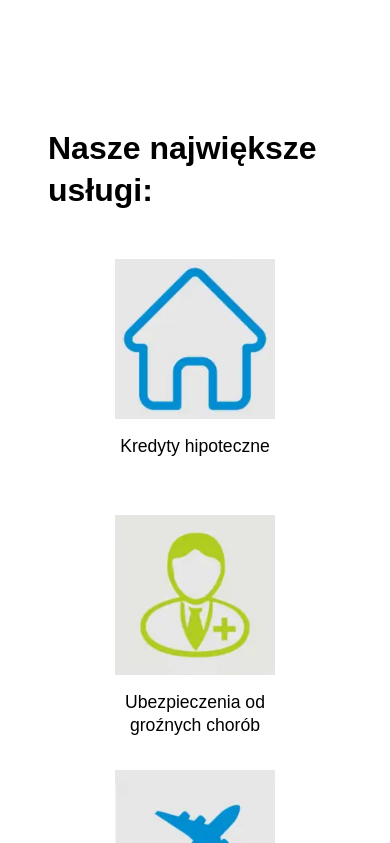
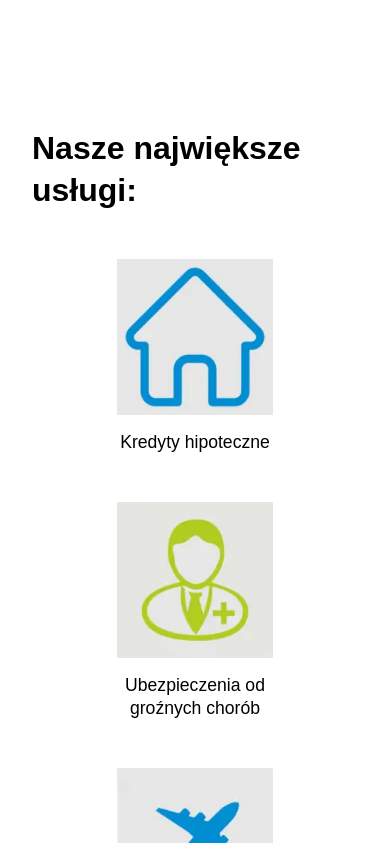
Before and after one commit to TZ-fn/MyClover, a React (Vite) app: page /about in a window 390 px wide. Shown: the part 681-1524 px from the top of the page. Built offline with nearby package versions, Linux system fonts and the light colour scheme; a web font is replaced by a local one.

Commit message:
fix: improve the styling for smaller viewports

```diff
--- a/src/components/AboutSection/OffersList/Offer/Offer.module.scss
+++ b/src/components/AboutSection/OffersList/Offer/Offer.module.scss
@@ -11,8 +11,7 @@
   gap: 1rem;
 
   @media (max-width: 900px) {
-    width: 10rem;
-    height: 15rem;
+    width: 40vw;
   }
 }
 
--- a/src/components/AboutSection/OffersList/OffersList.module.scss
+++ b/src/components/AboutSection/OffersList/OffersList.module.scss
@@ -4,9 +4,9 @@
   justify-content: start;
   flex-direction: column;
   height: max-content;
+  margin: 3rem 2rem 5rem 2rem;
   gap: 3rem;
   font-family: "AlegreyaSans", sans-serif;
-  margin: 3rem;
 }
 
 .offersList {
@@ -14,7 +14,7 @@
   align-items: center;
   justify-content: start;
   list-style: none;
-  gap: 4vw;
+  gap: 3rem;
 
   @media (max-width: 900px) {
     flex-direction: column;
```
